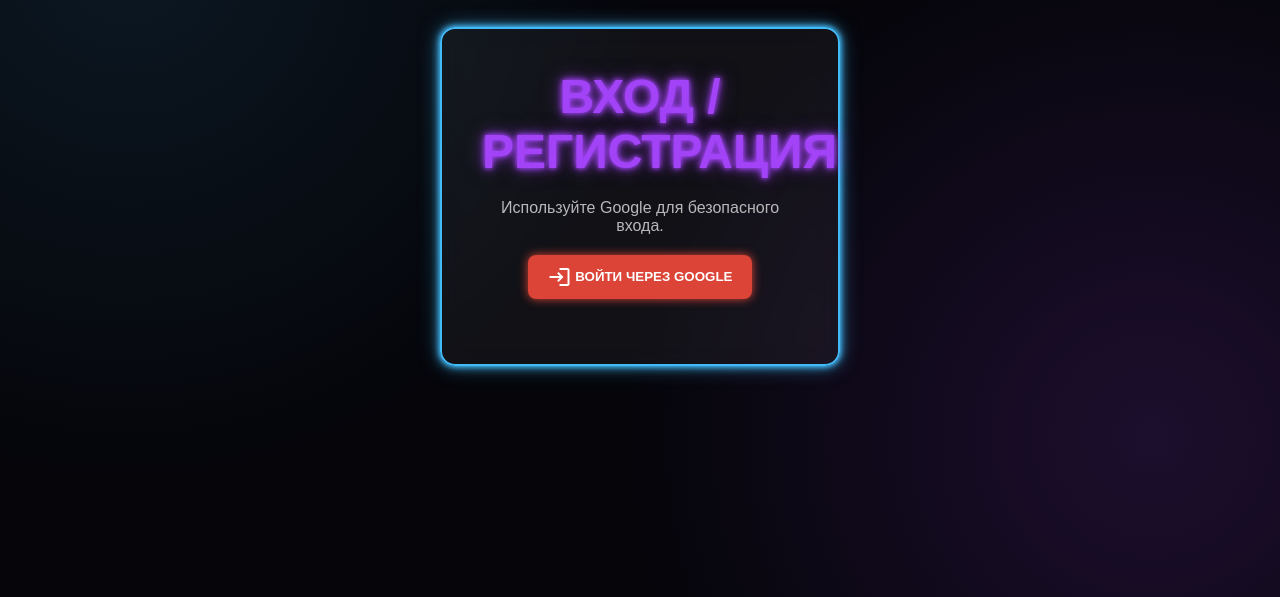
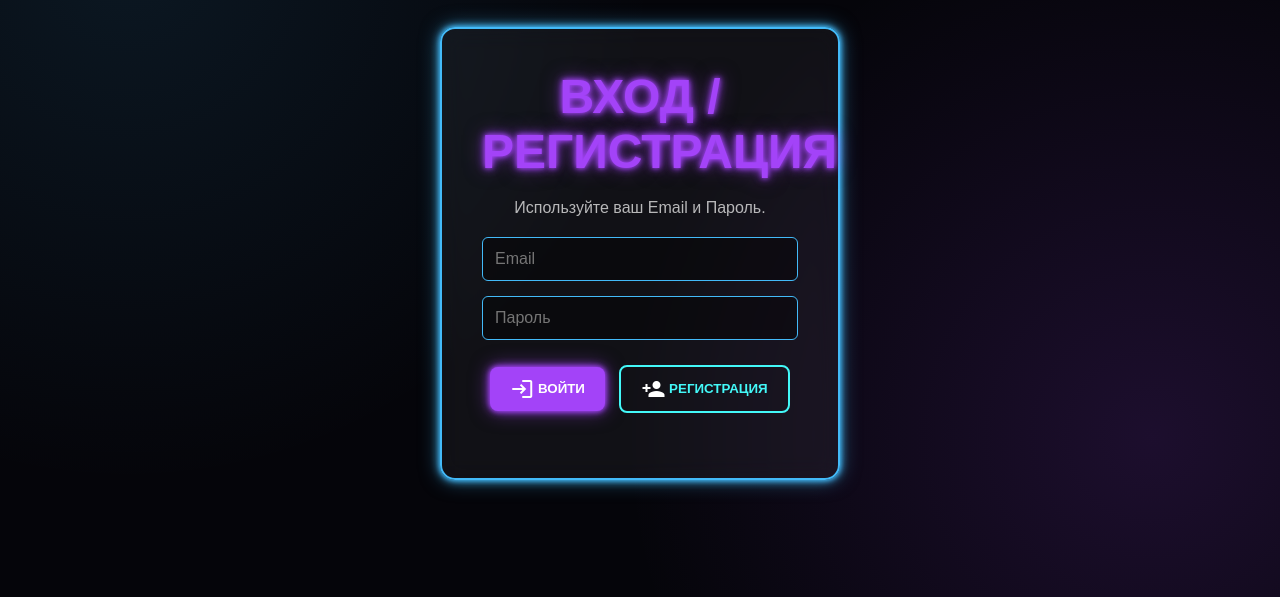
Before and after one commit to skyaree/heroku-modulesp, a Flask app: page /login in a window 1280 px wide. Shown: the part 203-800 px from the top of the page. Run offline with Flask 3, Linux system fonts and the light colour scheme; some libraries are stand-ins or nearby versions.

Commit message:
Update login.html

```diff
--- a/templates/login.html
+++ b/templates/login.html
@@ -3,11 +3,19 @@
 {% block content %}
     <div class="login-box">
         <h1>ВХОД / РЕГИСТРАЦИЯ</h1>
-        <p class="text-subtle">Используйте Google для безопасного входа.</p>
+        <p class="text-subtle">Используйте ваш Email и Пароль.</p>
 
-        <button id="signInButton" class="btn neon-btn" style="background-color: #DB4437; box-shadow: 0 0 10px #DB4437; margin-top: 20px;">
-            <span class="material-icons" style="vertical-align: middle;">login</span> ВОЙТИ ЧЕРЕЗ GOOGLE
-        </button>
+        <form id="loginForm" style="margin-top: 20px;">
+            <input type="email" id="email" placeholder="Email" required>
+            <input type="password" id="password" placeholder="Пароль" required>
+
+            <button type="submit" class="btn neon-btn" style="background-color: var(--color-violet); margin-top: 10px;">
+                <span class="material-icons" style="vertical-align: middle;">login</span> ВОЙТИ
+            </button>
+            <button type="button" id="registerButton" class="btn neon-btn btn-secondary" style="margin-top: 10px;">
+                <span class="material-icons" style="vertical-align: middle;">person_add</span> РЕГИСТРАЦИЯ
+            </button>
+        </form>
 
         <p id="authMessage" style="margin-top: 20px; color: var(--color-cyan);"></p>
     </div>
@@ -23,9 +31,7 @@
         apiKey: "YOUR_API_KEY",
         authDomain: "YOUR_AUTH_DOMAIN",
         projectId: "YOUR_PROJECT_ID",
-        storageBucket: "YOUR_STORAGE_BUCKET",
-        messagingSenderId: "YOUR_MESSAGING_SENDER_ID",
-        appId: "YOUR_APP_ID"
+        // ... остальные ключи
     };
 
     // 3. Инициализация Firebase
@@ -33,36 +39,60 @@
         firebase.initializeApp(firebaseConfig);
     }
     const auth = firebase.auth();
-    const googleProvider = new firebase.auth.GoogleAuthProvider();
     const messageElement = document.getElementById('authMessage');
+    const emailInput = document.getElementById('email');
+    const passwordInput = document.getElementById('password');
 
-    // 4. Логика входа
-    document.getElementById('signInButton').addEventListener('click', () => {
-        messageElement.textContent = 'Ожидание авторизации...';
-
-        auth.signInWithPopup(googleProvider)
-            .then((result) => {
-                // Получение ID-токена
-                return result.user.getIdToken();
-            })
-            .then((idToken) => {
-                // Отправка токена на Flask API для установки сессии
-                return fetch('{{ url_for("auth_api") }}', {
-                    method: 'POST',
-                    headers: { 'Content-Type': 'application/json' },
-                    body: JSON.stringify({ idToken: idToken })
-                });
+    // Общая функция для отправки токена на сервер
+    function sendTokenToServer(user) {
+        user.getIdToken().then(idToken => {
+            fetch('{{ url_for("auth_api") }}', {
+                method: 'POST',
+                headers: { 'Content-Type': 'application/json' },
+                body: JSON.stringify({ idToken: idToken })
             })
             .then(response => response.json())
             .then(data => {
                 messageElement.textContent = data.message;
                 if (data.success && data.redirect) {
-                    window.location.href = data.redirect; // Перенаправление на страницу аккаунта
+                    window.location.href = data.redirect;
                 }
+            })
+            .catch(error => {
+                messageElement.textContent = `Ошибка сервера: ${error.message}`;
+            });
+        });
+    }
+
+    // 4. Логика входа
+    document.getElementById('loginForm').addEventListener('submit', (e) => {
+        e.preventDefault();
+        messageElement.textContent = 'Выполняется вход...';
+
+        auth.signInWithEmailAndPassword(emailInput.value, passwordInput.value)
+            .then((userCredential) => {
+                // Успешный вход
+                sendTokenToServer(userCredential.user);
             })
             .catch((error) => {
                 messageElement.textContent = `Ошибка входа: ${error.message}`;
             });
     });
+
+    // 5. Логика регистрации
+    document.getElementById('registerButton').addEventListener('click', () => {
+        messageElement.textContent = 'Выполняется регистрация...';
+
+        auth.createUserWithEmailAndPassword(emailInput.value, passwordInput.value)
+            .then((userCredential) => {
+                // Успешная регистрация
+                messageElement.textContent = 'Регистрация успешна! Входим...';
+                sendTokenToServer(userCredential.user);
+            })
+            .catch((error) => {
+                messageElement.textContent = `Ошибка регистрации: ${error.message}`;
+            });
+    });
+
 </script>
 {% endblock %}
```
